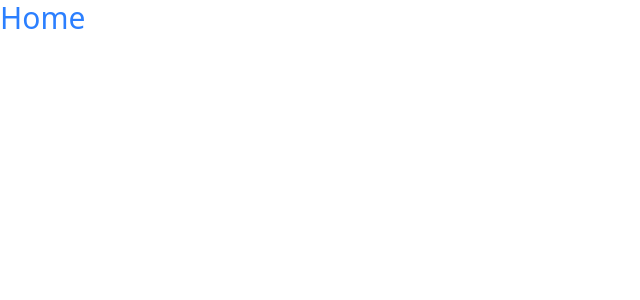
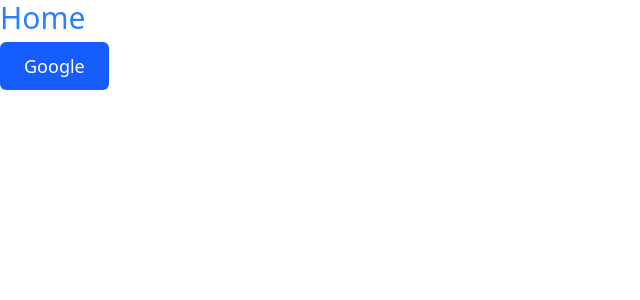
Before and after one commit to clemco23/human-as-a-service-, a React (Vite) app: page / in a window 1280 px wide. Shown: the top 300 px of the page, without its empty margins (0-640 px from the left). Built offline with nearby package versions, Linux system fonts and the light colour scheme.

Commit message:
Atomic Design import

```diff
--- /dev/null
+++ b/src/components/atoms/button.tsx
@@ -0,0 +1,51 @@
+import type { ReactNode } from 'react';
+
+type ButtonProps = {
+  size?: 'small' | 'medium' | 'large';
+  color?: 'primary' | 'secondary' | 'danger'| 'default';
+  href?: string;
+  children: ReactNode;
+  onClick?: () => void;
+};
+
+const sizeClasses = {
+  small: 'px-3 py-1 text-sm',
+  medium: 'px-4 py-2 text-base',
+  large: 'px-6 py-3 text-lg',
+};
+
+const colorClasses = {
+  primary: 'bg-blue-600 text-white hover:bg-blue-700',
+  secondary: 'bg-gray-500 text-white hover:bg-gray-600',
+  danger: 'bg-red-700 text-white hover:bg-red-600 text-md',
+  default: 'bg-transparent border-2 border-white  text-white hover:bg-white hover:text-black text-md',
+
+};
+
+export default function Button({
+  size = 'medium',
+  color = 'primary',
+  href,
+  children,
+  onClick,
+}: ButtonProps) {
+  const classes = `rounded-md font-medium transition ${sizeClasses[size]} ${colorClasses[color]}`;
+
+  if (href) {
+    return (
+      <a
+        href={href}
+        className={classes}
+        target={color === 'primary' ? "_blank" : undefined}
+      >
+        {children}
+      </a>
+    );
+  }
+
+  return (
+    <button onClick={onClick} className={classes} type="button">
+      {children}
+    </button>
+  );
+}
--- a/src/pages/home.tsx
+++ b/src/pages/home.tsx
@@ -1,9 +1,10 @@
-
+import Button from "../components/atoms/button"
 
 export default function Home() {
     return (
         <div>
-            <h1 className="text-3xl text-blue-500">Home</h1>
+            <h1 className="text-3xl text-blue-500 mb-4">Home</h1>
+            <Button size="large" color="primary" href="https://google.com">Google</Button>
 
         </div>
     )
```
